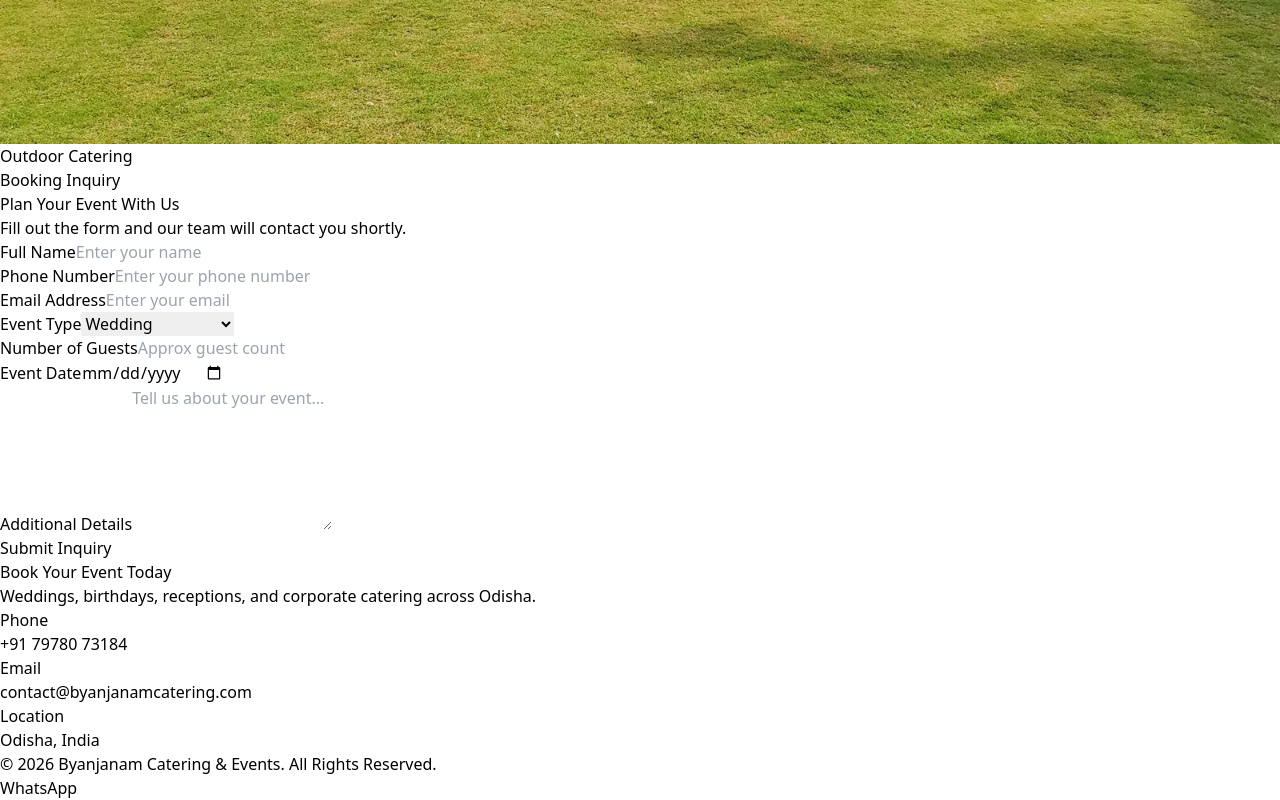
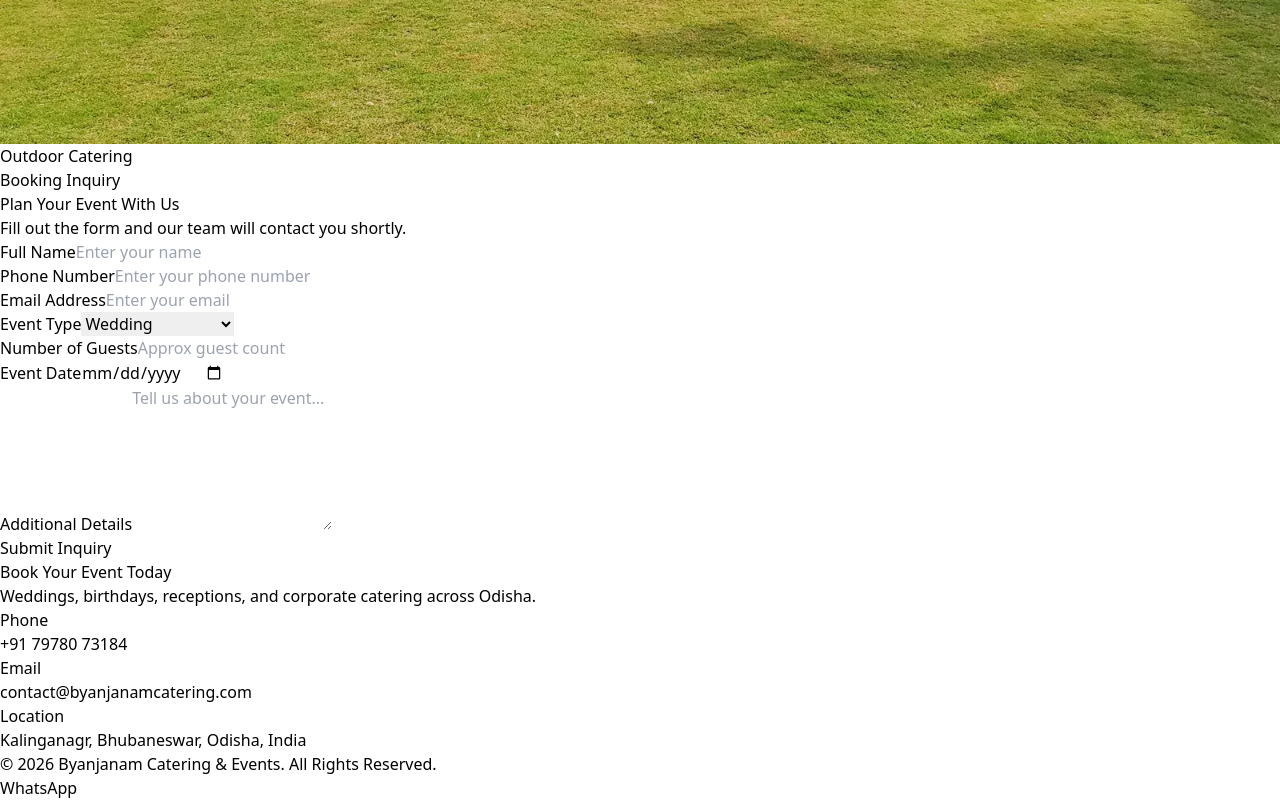
Before and after one commit to elllp24/byanjanam-website, a React (Vite) app: page / in a window 1280 px wide. Shown: the part 5209-6009 px from the top of the page. Built offline with nearby package versions, Linux system fonts and the light colour scheme.

Commit message:
Updated contact details

```diff
--- a/src/components/Contact.jsx
+++ b/src/components/Contact.jsx
@@ -49,7 +49,7 @@ export default function Contact() {
             </h3>
 
             <p className="mt-4 text-red-100">
-              Odisha, India
+              Kalinganagr, Bhubaneswar, Odisha, India
             </p>
 
           </div>
```
